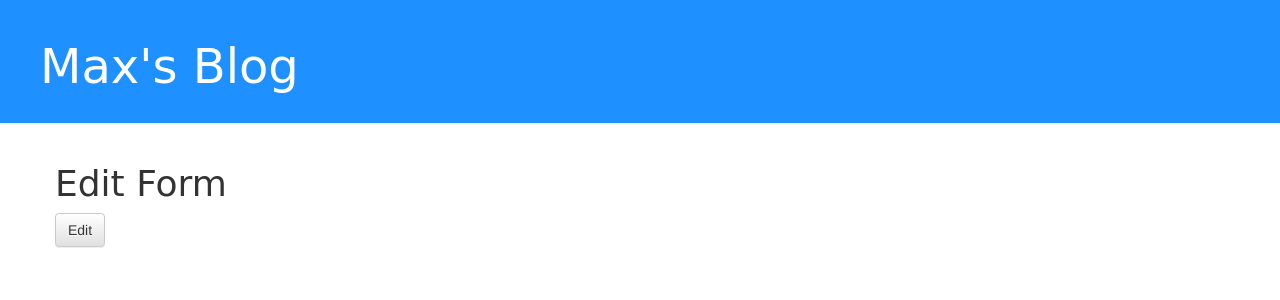
After one commit to MaxNdesh/django-blog, a Django app: page /post/1/edit/ in a window 1280 px wide. The commit adds this page. Shown: the top 300 px of the page. Run offline with Django 3.2, Linux system fonts and the light colour scheme; tables that the repository leaves empty hold one stand-in row (values such as "Sample post"); some libraries are stand-ins or nearby versions; some web fonts are replaced.

Commit message:
Added editing pages functionality

```diff
--- a/blog/templates/blog/base.html
+++ b/blog/templates/blog/base.html
@@ -18,9 +18,11 @@
 <body>
 
 <div class="page-header">
-    <a href="{% url 'post_new' %}" class="top-menu">
-        <span class="glyphicon glyphicon-plus"></span>
-    </a>
+    {% if user.is_authenicated %}
+        <a href="{% url 'post_new' %}" class="top-menu">
+            <span class="glyphicon glyphicon-plus"></span>
+        </a>
+    {% endif %}
     <h1><a href="/">Max's Blog</a></h1>
 </div>
 
--- a/blog/templates/blog/post_details.html
+++ b/blog/templates/blog/post_details.html
@@ -5,6 +5,11 @@
         {% if post.published_date %}
             <div class="date pull-right">
                 {{ post.published_date }}
+                    {% if user.is_authenicated %}
+                        <a href="{% url 'post_edit' pk=post.pk %}">
+                            <span class="btn btn-default glyphicon glyphicon-pencil"></span>
+                        </a>
+                    {% endif %}
             </div>
         {% endif %}
         <h1>{{ post.title }}</h1>
--- /dev/null
+++ b/blog/templates/blog/post_edit.html
@@ -0,0 +1,11 @@
+{% extends 'blog/base.html' %}
+
+{% block content %}
+    <h1>Edit Form</h1>
+    <form method="post" class="post-form">
+        {% csrf_token %}
+
+{#        {% form.as_p %}#}
+        <button type="submit" class="btn btn-default">Edit</button>
+    </form>
+{% endblock %}
--- a/blog/templates/blog/post_list.html
+++ b/blog/templates/blog/post_list.html
@@ -9,5 +9,5 @@
             <h1><a href="{% url 'post_detail' pk=post.pk %}">{{ post.title }}</a></h1>
             <p>{{ post.text | linebreaksbr }}</p>
         </div>
-{% endfor %}
+    {% endfor %}
 {% endblock %}
--- a/blog/urls.py
+++ b/blog/urls.py
@@ -5,5 +5,6 @@ from . import views
 urlpatterns = [
     url(r'^$', views.post_list, name='post_list'),
     url(r'^post/(?P<pk>\d+)/$', views.post_detail, name='post_detail'),
-    url(r'^post/new/$', views.post_new, name='post_new')
+    url(r'^post/new/$', views.post_new, name='post_new'),
+    url(r'^post/(?P<pk>\d+)/edit/$', views.post_edit, name='post_edit')
 ]
--- a/blog/views.py
+++ b/blog/views.py
@@ -8,7 +8,7 @@ from .forms import PostForm
 
 
 def post_list(request):
-    posts = Post.objects.filter(published_date__lte= timezone.now()).order_by('published_date')
+    posts = Post.objects.filter(published_date__lte=timezone.now()).order_by('published_date')
     return render(request, 'blog/post_list.html', {'posts': posts})
 
 
@@ -35,3 +35,25 @@ def post_new(request):
         form = PostForm()
 
     return render(request, 'blog/post_new.html', {'form': form})
+
+
+def post_edit(request, pk):
+    post = get_object_or_404(Post, pk=pk)
+
+    # Check if the form has been submitted
+    if request.method == 'POST':
+        # Get the form
+        form = PostForm(request.POST, instance=post)
+
+        # CHeck if the form os valid
+        if form.is_valid():
+            post = form.save(commit=False)
+            post.author = request.user
+            post.published_date = timezone.now()
+            post.save()
+            return redirect('post_detail', pk=post.pk)
+
+    else:
+        form = PostForm(instance=post)
+
+    return render(request, 'blog/post_edit.html', {'form': form})
```
